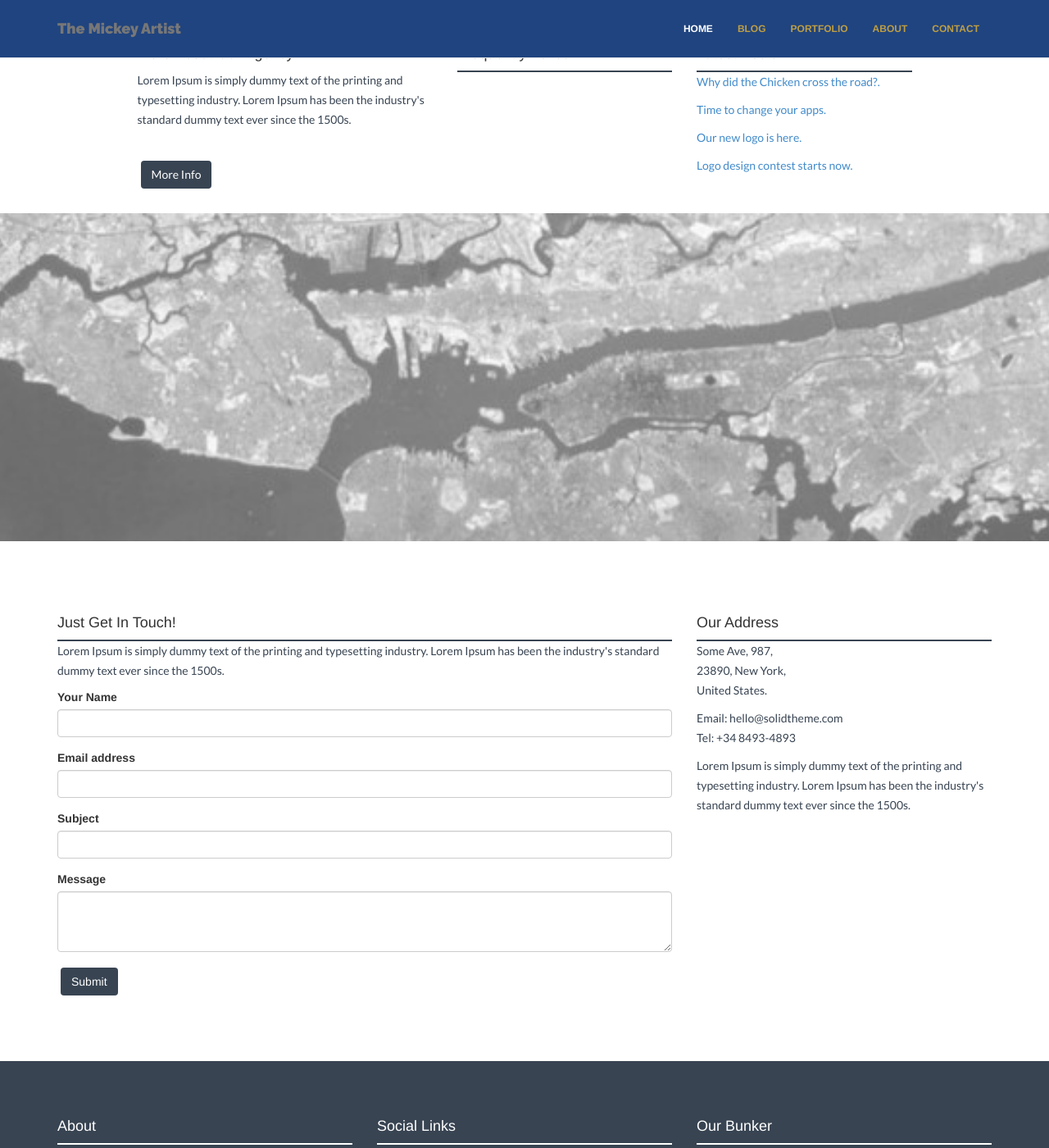
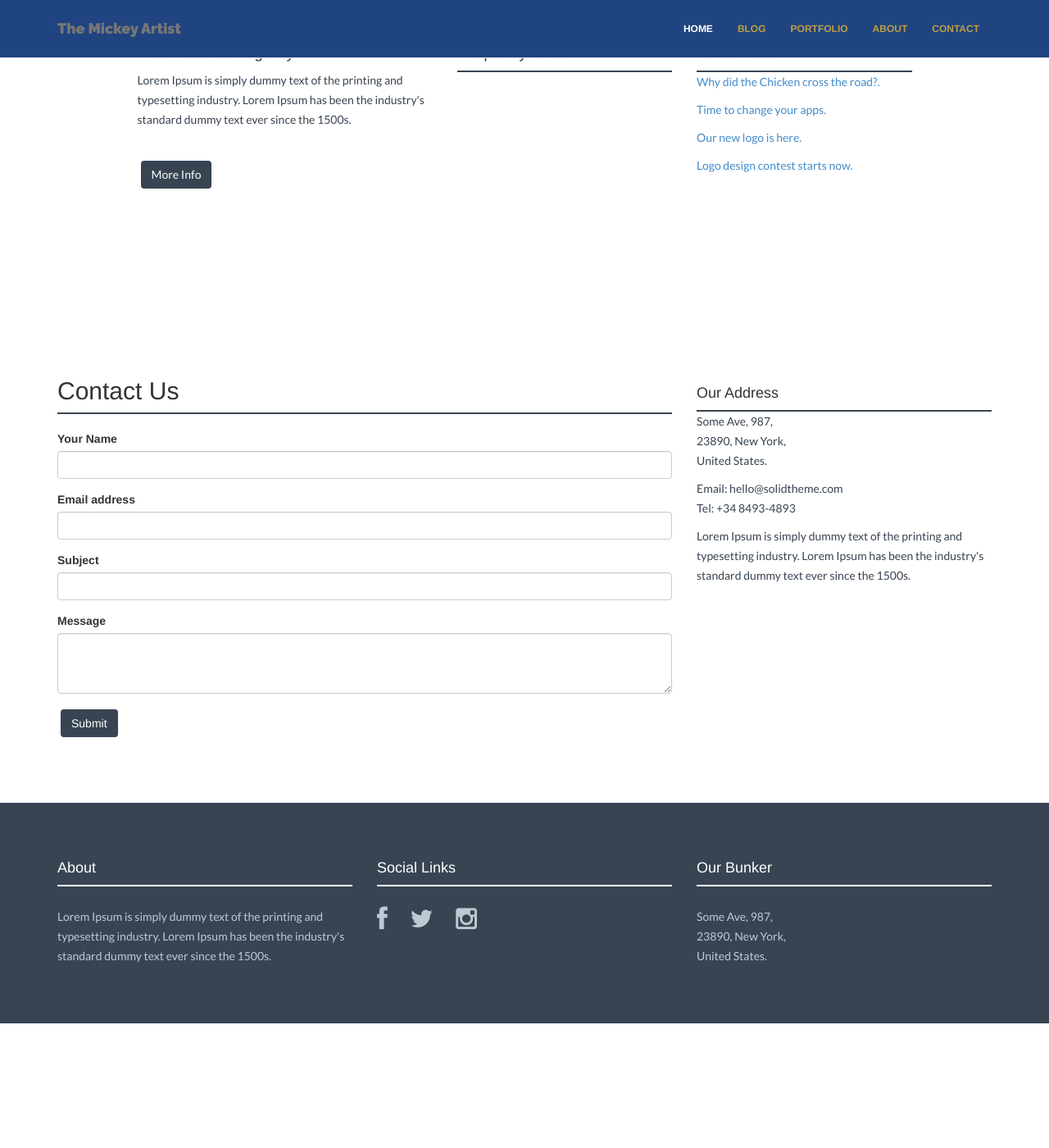
Before and after one commit to elishadamu97/scott, a Jekyll site: the page built from index.html, in a window 1280 px wide and 1400 px high, scrolled down 753 px. Shown: the whole window at 82% size. Built offline with Jekyll 4.4.1, drawn with Linux system fonts in a browser that asks for light colours; nearby versions of some CDN libraries; after the commit the page ends 2001 px from its top, so only the background shows below that.

Commit message:
intial commit

```diff
--- a/_includes/contact.html
+++ b/_includes/contact.html
@@ -9,9 +9,9 @@ permalink: /contact/
 <div class="container mtb">
     <div class="row">
         <div class="col-lg-8">
-            <h4>Just Get In Touch!</h4>
+            <h2>Contact Us</h2>
             <div class="hline"></div>
-                <p>{{ site.about }}</p>
+               <br>
                 <form role="form">
                   <div class="form-group">
                     <label for="InputName1">Your Name</label>
@@ -32,7 +32,7 @@ permalink: /contact/
                   <button type="submit" class="btn btn-theme">Submit</button>
                 </form>
         </div><!--/col-lg-8 -->
-
+        <br>
         <div class="col-lg-4">
             <h4>Our Address</h4>
             <div class="hline"></div>
--- a/_includes/css/main.css
+++ b/_includes/css/main.css
@@ -449,13 +449,13 @@ csmall {
 
 /* Contact Page */
 #contactwrap {
-	background: url(../img/contact.jpg) no-repeat center top;
+
 	margin-top: -60px;
 	padding-top:0px;
 	text-align:center;
 	background-attachment: relative;
 	background-position: center center;
-	min-height: 400px;
+	min-height: 100px;
 	width: 100%;
 
     -webkit-background-size: 100%;
```
